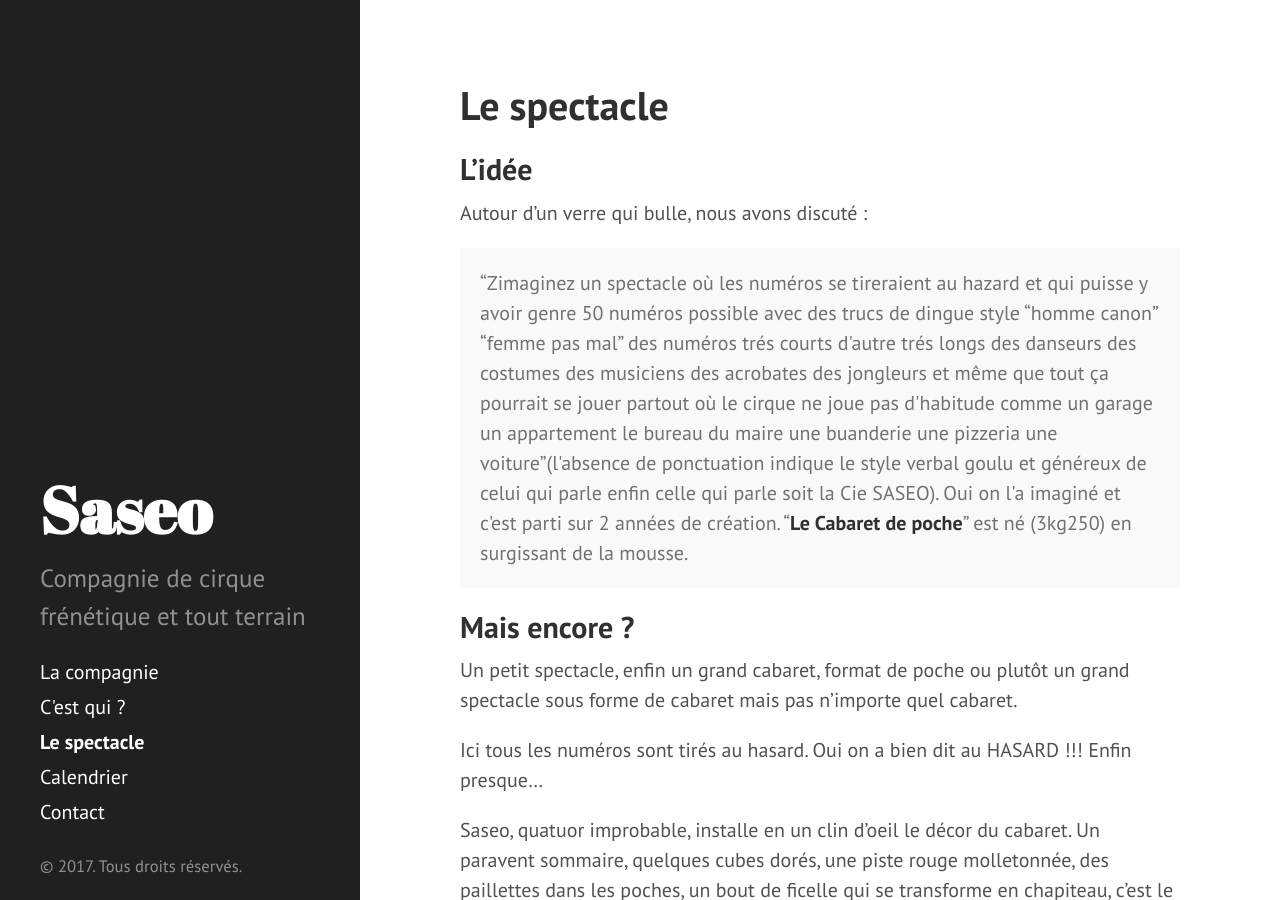
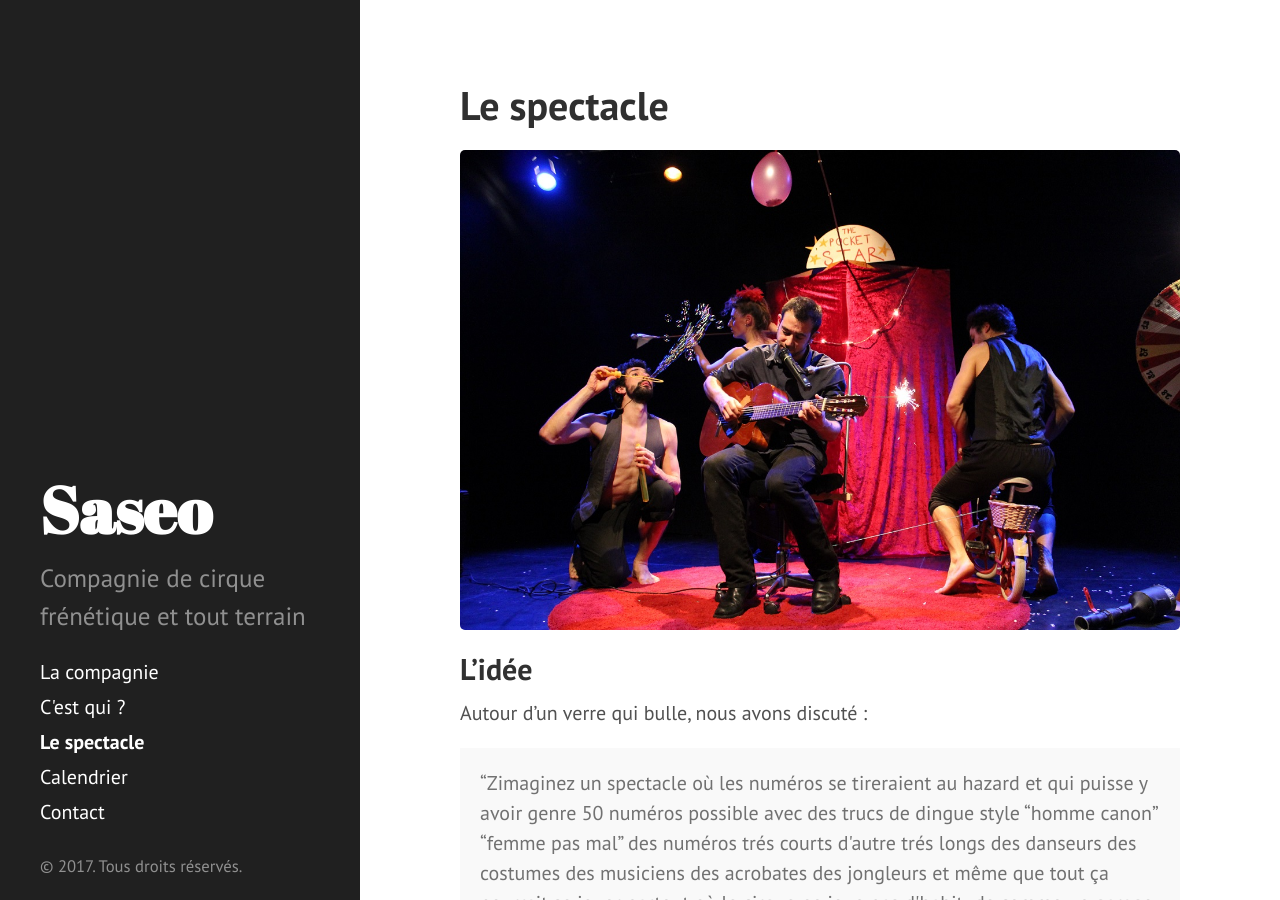
Before and after one commit to rizoom/saseo.org, a Jekyll site: the page built from spectacle-cabaret-de-poche.md, in a window 1280 px wide and 900 px high. Built offline with Jekyll 4.4.1, drawn with Linux system fonts in a browser that asks for light colours.

Commit message:
oh botch
lien image le spectacle

```diff
--- a/spectacle-cabaret-de-poche.md
+++ b/spectacle-cabaret-de-poche.md
@@ -4,6 +4,7 @@ title: Le spectacle
 sidebar_order: 2
 ---
 
+![Saseo sur scène lors d'une chanson du cabaret]({{ site.baseurl }}/public/img/Cabaretdepoche Chansonpetite.jpg "Compagnie Saseo en scène")
 ## L'idée
 
 Autour d'un verre qui bulle, nous avons discuté :
```
